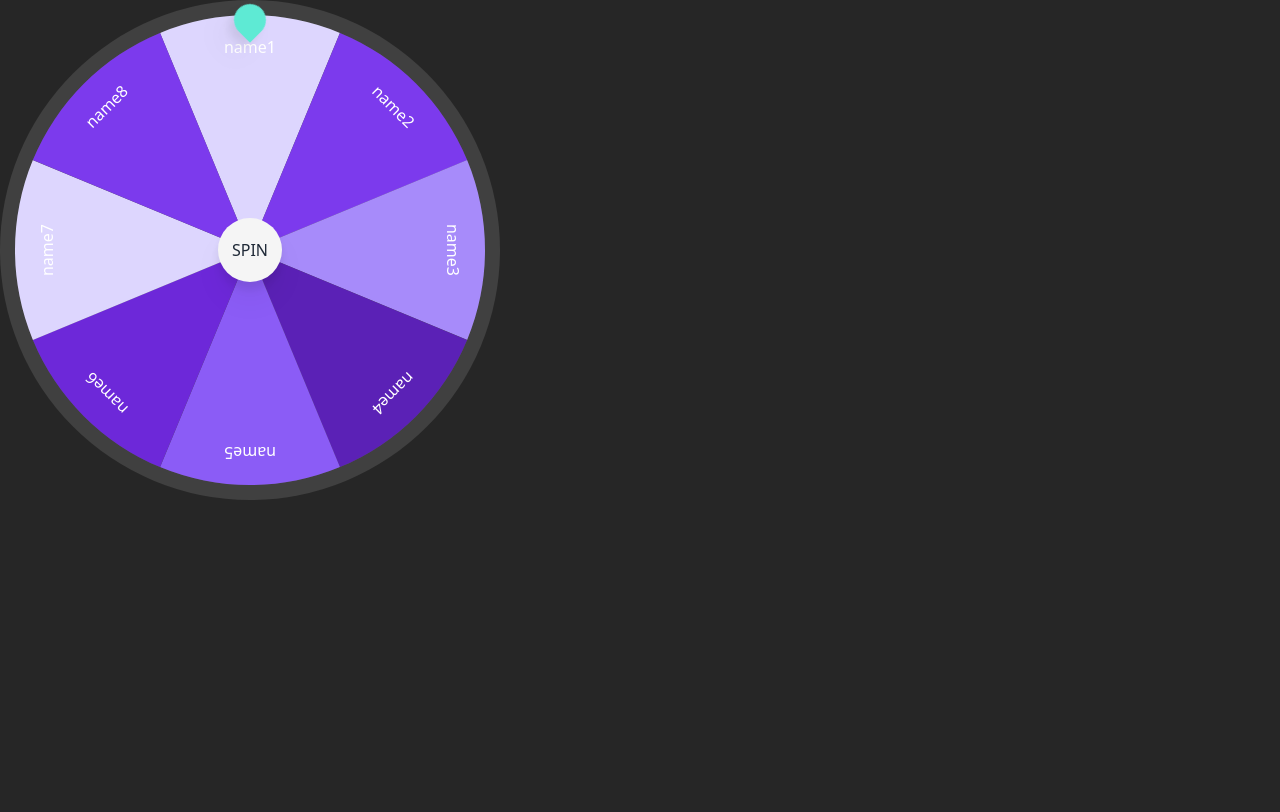
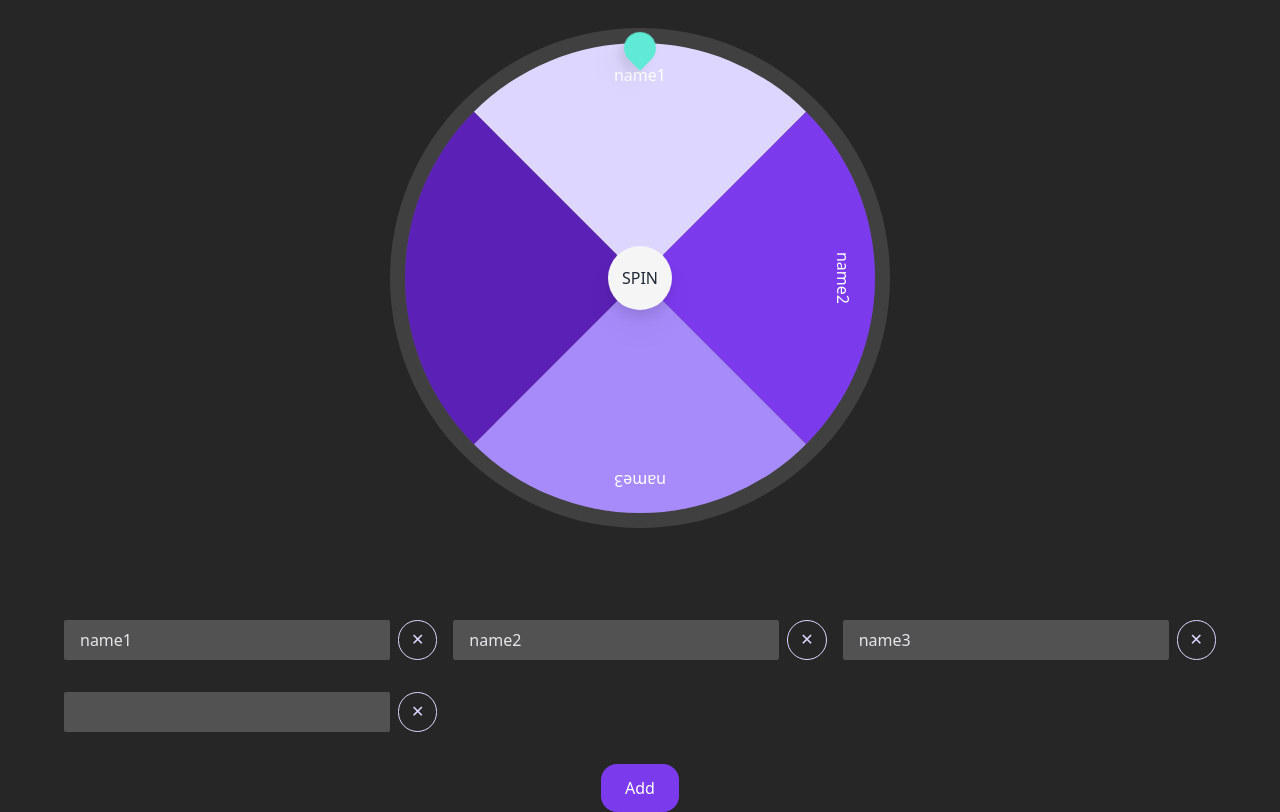
Before and after one commit to F9Uf/lucky-wheel, a Vue app: page / in a window 1280 px wide. Built offline with nearby package versions, Linux system fonts and the light colour scheme.

Commit message:
feat: implement feature to add remove item

```diff
--- a/index.html
+++ b/index.html
@@ -4,7 +4,7 @@
     <meta charset="UTF-8" />
     <link rel="icon" type="image/svg+xml" href="/vite.svg" />
     <meta name="viewport" content="width=device-width, initial-scale=1.0" />
-    <title>Vite + Vue + TS</title>
+    <title>Lucky Wheel!!</title>
   </head>
   <body class="bg-neutral-800">
     <div id="app"></div>
--- a/src/App.vue
+++ b/src/App.vue
@@ -1,23 +1,62 @@
 <template>
-  <div class="text-white">
-    <Wheel :items="items" />
+  <div class="text-white flex flex-col items-center">
+    <Wheel
+      class="my-7"
+      :items="items"
+    />
+    <div class="grid grid-cols-3 gap-4 gap-y-8 w-full px-16 mt-16">
+      <div
+        v-for="(item, index) in items"
+        :key="index"
+        class="flex justify-between"
+      >
+        <Input v-model="items[index]" />
+        <Close
+          class="ml-2"
+          :disabled="shouldDisableCloseButton"
+          @click="removeItem(index)"
+        />
+      </div>
+    </div>
+    <div class="text-center mt-8">
+      <Button @click="addItem">Add</Button>
+    </div>
   </div>
 </template>
 
 <script lang="ts">
-import { defineComponent, ref } from 'vue'
+import { computed, defineComponent, ref } from 'vue'
 
 import Wheel from './components/Wheel';
+import Input from './components/Input.vue';
+import Close from './components/Close.vue';
+import Button from './components/Button.vue';
 
 export default defineComponent({
   components: {
     Wheel,
+    Input,
+    Close,
+    Button,
   },
   setup() {
-    const items = ref<string[]>(['name1', 'name2', 'name3', 'name4', 'name5', 'name6', 'name7', 'name8'])
+    const items = ref<string[]>(['name1', 'name2', 'name3', ''])
+    const shouldDisableCloseButton = computed((): boolean => items.value.length <= 4)
+
+    const addItem = () => {
+      items.value.push('')
+    }
+
+    const removeItem = (index: number) => {
+      if (items.value.length <= 4) return
+      items.value.splice(index, 1)
+    }
 
     return {
-      items
+      items,
+      shouldDisableCloseButton,
+      addItem,
+      removeItem,
     }
   },
 })
--- /dev/null
+++ b/src/components/Button.vue
@@ -0,0 +1,12 @@
+<template>
+  <button
+    class="
+      bg-violet-600 py-3 px-6
+      rounded-2xl transition-all
+      hover:bg-violet-400 active:bg-violet-800
+      active:mt-[2px]
+    "
+  >
+    <slot />
+  </button>
+</template>
--- /dev/null
+++ b/src/components/Close.vue
@@ -0,0 +1,28 @@
+<template>
+  <div
+    :class="`
+      w-[45.5px] h-[40px] bg-translate text-violet-200 rounded-full border border-violet-200 border-solid
+      text-center leading-9 cursor-pointer
+      transition-all relative
+      ${disabled ? 'cursor-not-allowed' : 'hover:bg-violet-200 hover:text-neutral-800 active:top-[2px]'}
+    `"
+  >
+    ✕
+  </div>
+</template>
+
+<script lang="ts">
+import { defineComponent } from 'vue'
+
+export default defineComponent({
+  props: {
+    disabled: {
+      type: Boolean,
+      defualt: false,
+    }
+  },
+  setup() {
+
+  },
+})
+</script>
--- /dev/null
+++ b/src/components/Input.vue
@@ -0,0 +1,22 @@
+<template>
+  <input
+    type="text"
+    class="text-gray-200 py-2 px-4 rounded-sm border-solid border-neutral-200 outline-none bg-neutral-600 w-full"
+    :value="modelValue"
+    @input="$emit('update:modelValue', $event.target?.value)"
+  />
+</template>
+
+<script lang="ts">
+import { defineComponent } from 'vue'
+
+export default defineComponent({
+  emits:['update:modelValue'],
+  props: {
+    modelValue: {
+      type: String,
+      required: true
+    }
+  }
+})
+</script>
```
